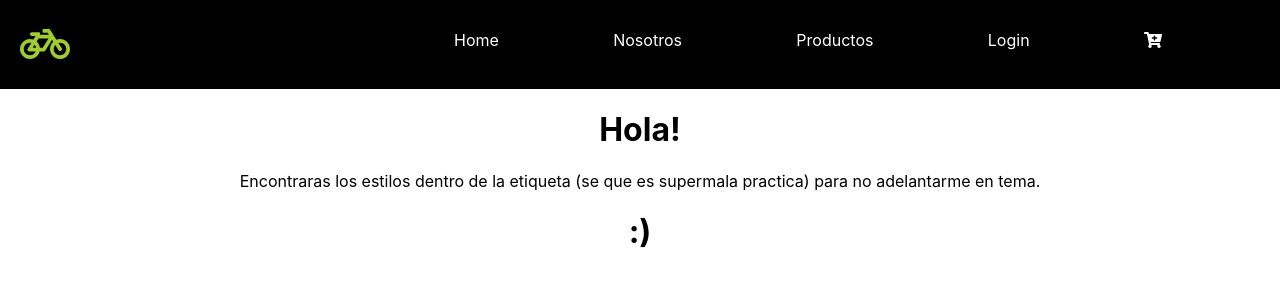
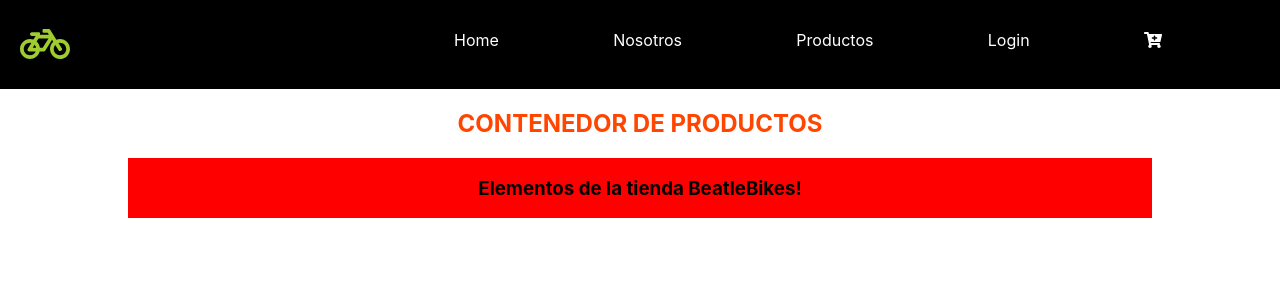
Before and after one commit to diegomez-ang/ReactCoder, a React (Create React App) app: page / in a window 1280 px wide. Shown: the top 300 px of the page. Built offline with nearby package versions, Linux system fonts and the light colour scheme.

Commit message:
entrega desafio 2

```diff
--- a/src/App.js
+++ b/src/App.js
@@ -1,16 +1,17 @@
 
 import './App.css';
+import Clase4 from './components/pages/Clase4';
 import NavBar from './components/pages/NavBar';
+import ItemListcontainer from './components/pages/ItemListContainer';
 import Text from './components/pages/Text';
+
 
 
 function App() {
   return ( //todo lo que pasa en el explorador sale de aqui
     <div className='container'>
       <NavBar/>
-      <Text/>
-
-
+      <ItemListcontainer/>
     </div>
 
   );
--- /dev/null
+++ b/src/components/pages/CartWidget.js
@@ -0,0 +1,11 @@
+import React from "react"
+import { FontAwesomeIcon} from '@fortawesome/react-fontawesome';
+import {faCartPlus} from '@fortawesome/free-solid-svg-icons'
+
+export default function CartWidget(props){
+    return(
+        <div>
+            <li><FontAwesomeIcon icon={faCartPlus}/></li>
+        </div>
+    )
+}
--- /dev/null
+++ b/src/components/pages/Clase4.js
@@ -0,0 +1,26 @@
+import React, { Component } from 'react'
+import FunctionComponent from './FunctionComponent'
+
+export default class Clase4 extends Component {
+
+    constructor(props){
+        super(props)
+        this.array = ['diego','Gómez']
+        this.state = {
+            estado: 'Cosa desactivada'
+        }
+    }
+    render() {
+        return(
+            <div>
+                <h1>REnderizando</h1>
+                <FunctionComponent
+                    titulo={this.array[0]}
+                    descripcion = {this.array[1]}/>
+                <h2>Prueba de state</h2>
+                <p style={{color: 'blue'}}>{this.state.estado}</p>
+
+            </div>
+        )
+    }
+}
--- /dev/null
+++ b/src/components/pages/FunctionComponent.js
@@ -0,0 +1,12 @@
+import React from 'react'
+
+
+export default function FunctionComponent(props){
+    return(
+        <div>
+            <h2>{props.titulo}</h2>
+            <p>{props.descripcion}</p>
+
+        </div>
+    )
+}
--- /dev/null
+++ b/src/components/pages/ItemListContainer.js
@@ -0,0 +1,14 @@
+import react from 'react'
+
+export default function ItemListcontainer(){
+    return(
+        <section style={{display:'flex', flexDirection:'column', alignItems:'center'}}>
+            <div className='contenedor' style={{color:'orangered', textAlign:'center'}}>
+                <h2>CONTENEDOR DE PRODUCTOS</h2>
+            </div>
+            <div className='elementos' style={{width:'80%', backgroundColor:'red', display:'flex', justifyContent:'center'}}>
+                <h3>Elementos de la tienda BeatleBikes!</h3>
+            </div>
+        </section>
+    )
+}
--- a/src/components/pages/NavBar.js
+++ b/src/components/pages/NavBar.js
@@ -1,7 +1,8 @@
 import react from 'react'
 import { FontAwesomeIcon} from '@fortawesome/react-fontawesome';
-import {faBell, faBicycle, faCartPlus} from '@fortawesome/free-solid-svg-icons'
-import reactDom from 'react-dom';
+import {faBicycle} from '@fortawesome/free-solid-svg-icons'
+import CartWidget from './CartWidget'
+
 
 export default function NavBar(){
     return(
@@ -15,7 +16,7 @@ export default function NavBar(){
                     <li>Nosotros</li>
                     <li>Productos</li>
                     <li>Login</li>
-                    <li><FontAwesomeIcon icon={faCartPlus}/></li>
+                    <CartWidget/>
             </ul>
             </div>
         </section>
```
